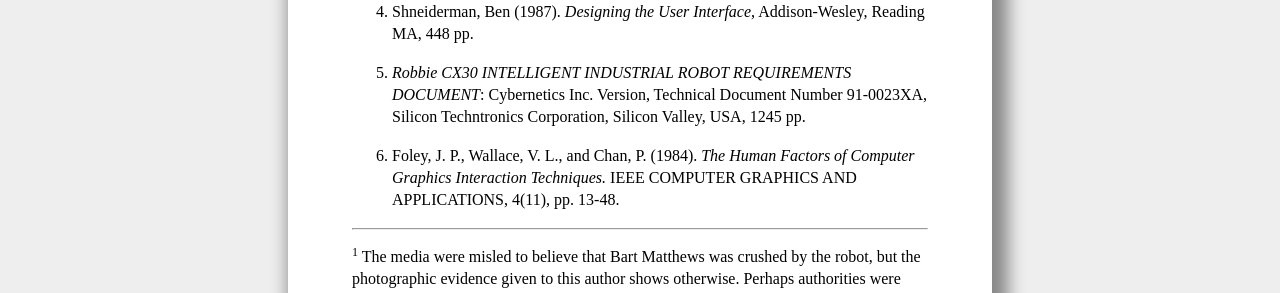
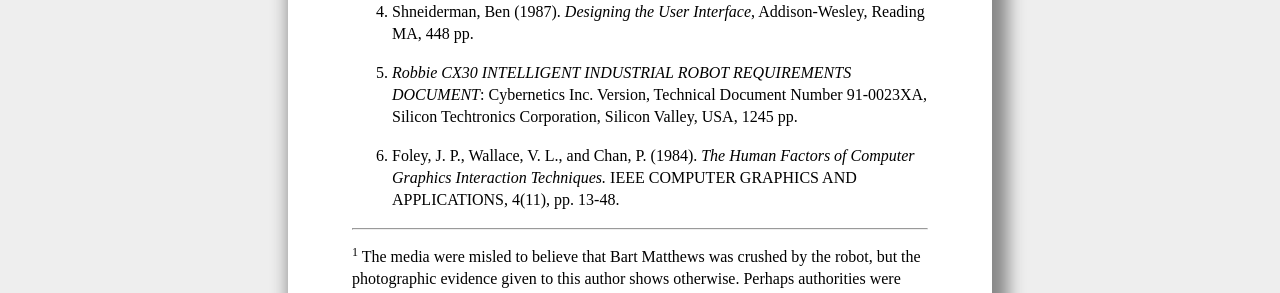
Before and after one commit to davewhiteland/epstein-killer-robot, a Jekyll site: the page built from killer-news5.md, in a window 1280 px wide and 900 px high, scrolled down 7887 px. Shown: the part 174-467 px from the top of the window. Built offline with Jekyll 4.4.1, drawn with Linux system fonts in a browser that asks for light colours.

Commit message:
fix typo (Techtronics)

```diff
--- a/killer-news5.md
+++ b/killer-news5.md
@@ -402,7 +402,7 @@ guilty party in this unfortunate fiasco.
 
 5. <a id="ref-5"></a>
   _Robbie CX30 INTELLIGENT INDUSTRIAL ROBOT REQUIREMENTS DOCUMENT_: Cybernetics
-  Inc. Version, Technical Document Number 91-0023XA, Silicon Techntronics
+  Inc. Version, Technical Document Number 91-0023XA, Silicon Techtronics
   Corporation, Silicon Valley, USA, 1245 pp.
 
 6. <a id="ref-6"></a>
```
Also changed, not shown: killer-news1.md (+1 -1 lines), killer-news3.md (+1 -1 lines).
